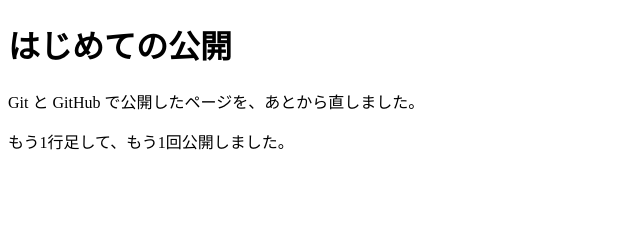
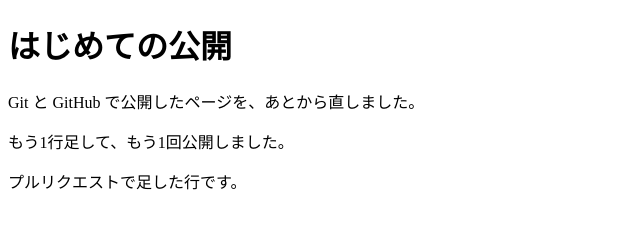
Before and after one commit to minopon/git-practice, a plain HTML site: page index.html in a window 1280 px wide. Shown: the whole page, without its empty margins (0-640 px from the left). Drawn offline with Linux system fonts and the light colour scheme.

Commit message:
あいさつの行を足す

```diff
--- a/index.html
+++ b/index.html
@@ -8,5 +8,6 @@
 <h1>はじめての公開</h1>
 <p>Git と GitHub で公開したページを、あとから直しました。</p>
 <p>もう1行足して、もう1回公開しました。</p>
+<p>プルリクエストで足した行です。</p>
 </body>
 </html>
```
